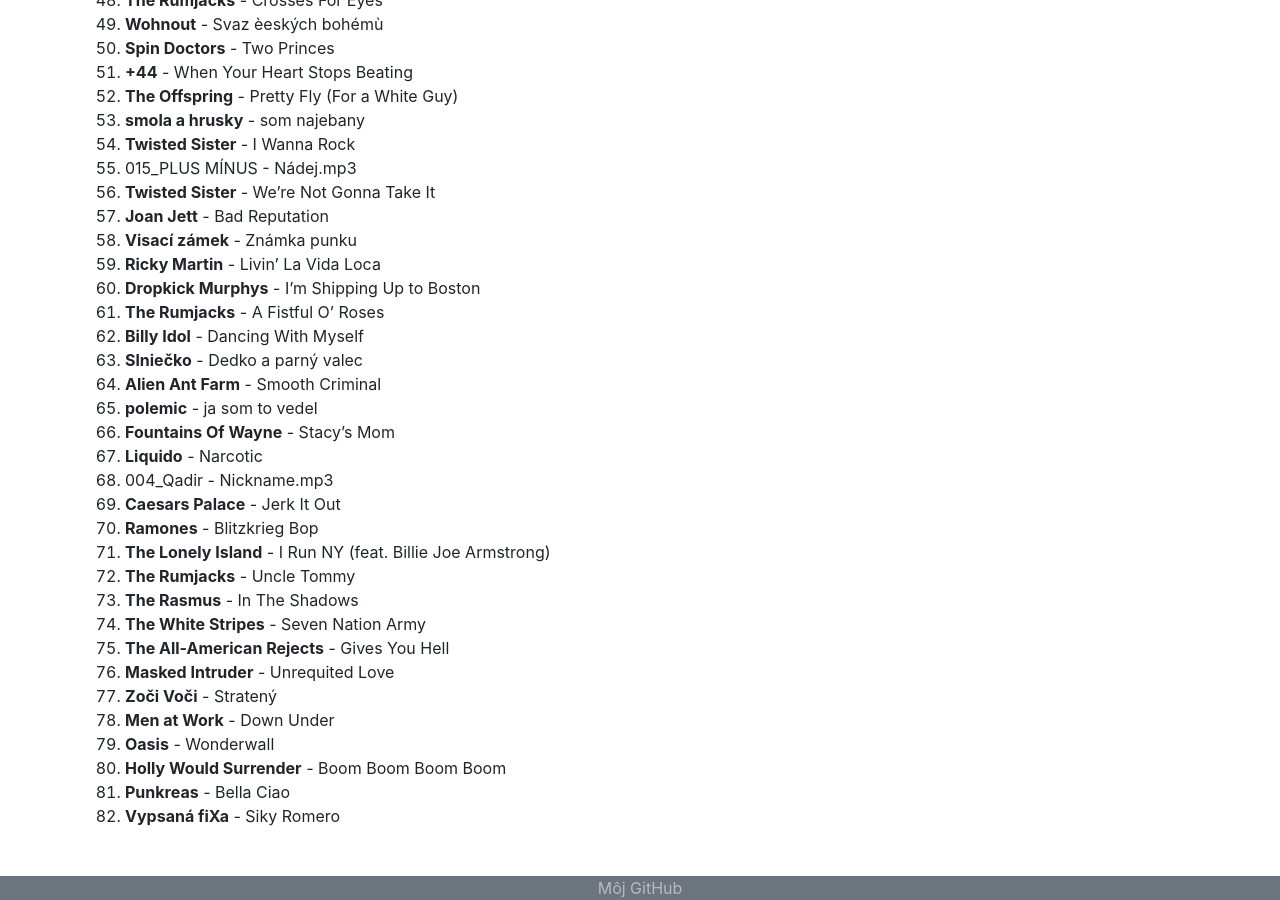
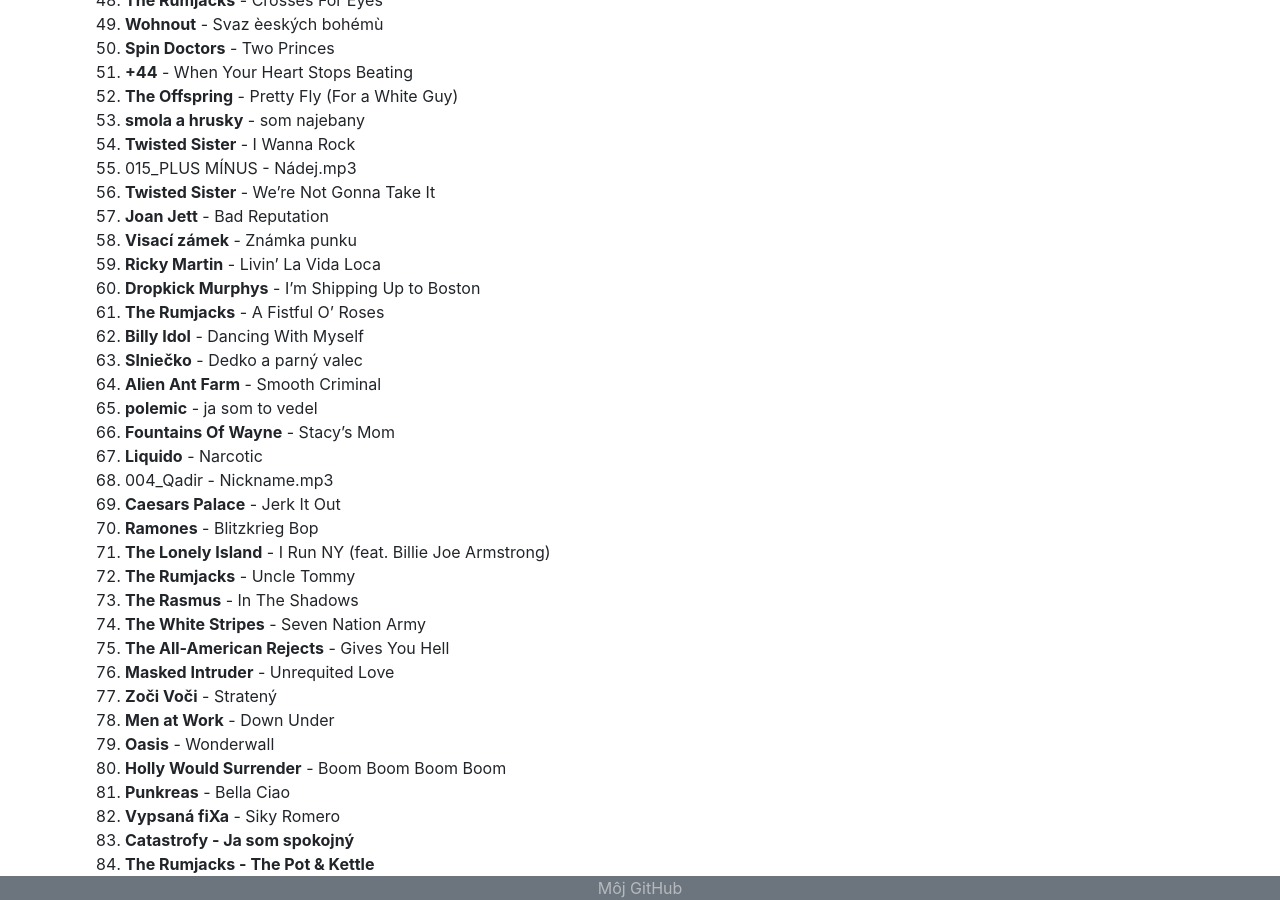
Before and after one commit to MatusPilnan/MatusPilnan.github.io, a Jekyll site: the page built from barjake_redkovky.md, in a window 1280 px wide and 900 px high, scrolled down 1356 px. Built offline with Jekyll 4.4.1, drawn with Linux system fonts in a browser that asks for light colours.

Commit message:
Update barjake_redkovky.md

```diff
--- a/barjake_redkovky.md
+++ b/barjake_redkovky.md
@@ -90,3 +90,5 @@
 80. **Holly Would Surrender** - Boom Boom Boom Boom
 81. **Punkreas** - Bella Ciao
 82. **Vypsaná fiXa** - Siky Romero
+83. **Catastrofy - Ja som spokojný**
+84. **The Rumjacks - The Pot & Kettle**
```
